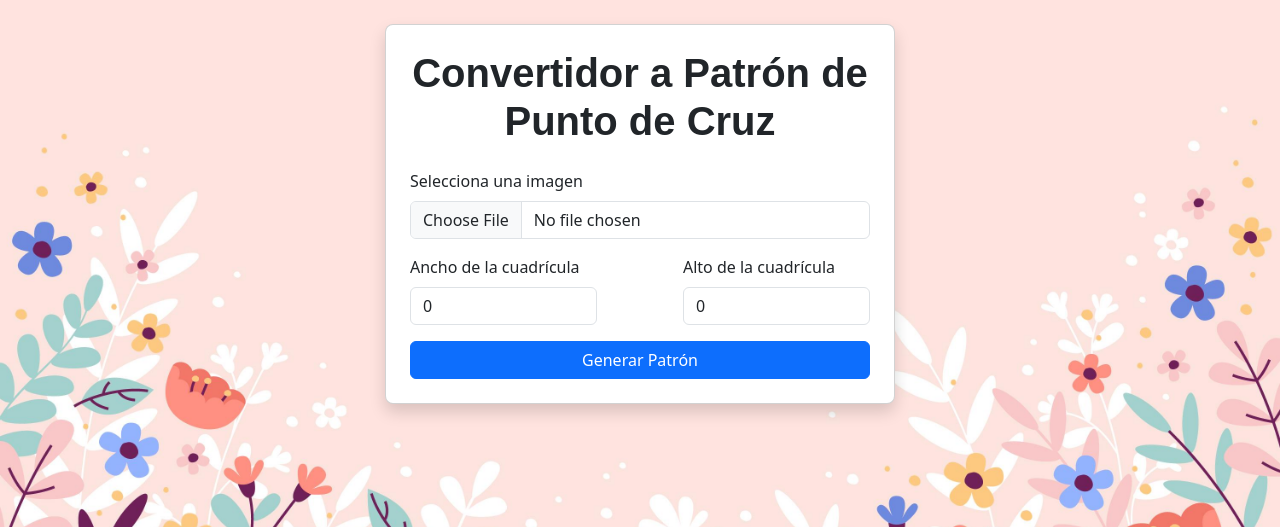
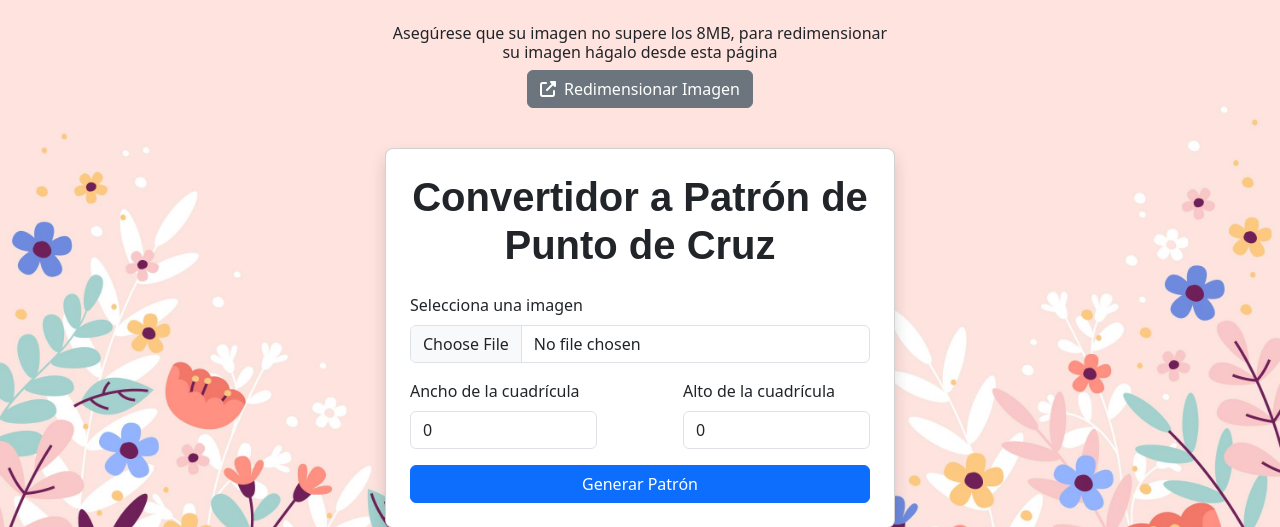
Before and after one commit to Diiegho97/Generador-punto-de-cruz, a PHP site: page / in a window 1280 px wide. Shown: the top 527 px of the page. Run offline with PHP 8.4, Linux system fonts and the light colour scheme; some web fonts are replaced.

```diff
--- a/app/controllers/PatronController.php
+++ b/app/controllers/PatronController.php
@@ -18,7 +18,7 @@ class PatronController {
 
         // Validar tamaño de archivo antes de moverlo
         if ($_FILES['imagen']['size'] > $maxFileSize) {
-            $this->mostrarErrorSweetAlert('La imagen es demasiado pesada para procesar (máx 8MB). Puedes reducirla en <a href="https://www.iloveimg.com/es/redimensionar-imagen" target="_blank">iloveimg.com/redimensionar-imagen</a>.');
+            $this->mostrarErrorSweetAlert('El tamaño maximo es de 8MB para este servidor. Redimencione su imagen');
             return;
         }
 
@@ -53,7 +53,7 @@ class PatronController {
         $ancho = isset($_POST['ancho']) ? (int)$_POST['ancho'] : 100;
         $alto = isset($_POST['alto']) ? (int)$_POST['alto'] : 100;
         if ($ancho > 2000 || $alto > 2000) {
-            $this->mostrarErrorSweetAlert('El ancho y alto no pueden ser mayores a 2000px por limitación del servidor.');
+            $this->mostrarErrorSweetAlert('El tamaño maximo es de 8MB para este servidor. Redimencione su imagen');
             return;
         }
 
@@ -61,7 +61,7 @@ class PatronController {
         $maxMemoria = 128 * 1024 * 1024; // 128MB (ajusta según tu servidor)
         $memoriaNecesaria = $ancho * $alto * 4; // 4 bytes por píxel (RGBA)
         if ($memoriaNecesaria > $maxMemoria * 0.7) { // deja margen de seguridad
-            $this->mostrarErrorSweetAlert('La imagen es demasiado grande para procesar en este servidor. Usa una resolución menor (ej: 1800x1800 o menos). Si necesitas reducir la resolución de tu imagen, puedes usar una herramienta online como <a href="https://www.iloveimg.com/es/redimensionar-imagen" target="_blank">iloveimg.com/redimensionar-imagen</a>.');
+            $this->mostrarErrorSweetAlert('El tamaño maximo es de 8MB para este servidor. Redimencione su imagen');
             return;
         }
 
@@ -70,7 +70,7 @@ class PatronController {
             $resultado = $patronModel->generarPatron($rutaDestino, $ancho, $alto);
         } catch (Throwable $e) {
             if (strpos($e->getMessage(), 'Allowed memory size') !== false) {
-                $this->mostrarErrorSweetAlert('La imagen tiene demasiada resolución o es muy grande para procesar. Por favor, usa una imagen más pequeña. EJ: 1800 x 1800 pixeles.');
+                $this->mostrarErrorSweetAlert('El tamaño maximo es de 8MB para este servidor. Redimencione su imagen');
                 return;
             } else {
                 $this->mostrarErrorSweetAlert('Ocurrió un error inesperado: ' . $e->getMessage());
--- a/app/views/formulario.php
+++ b/app/views/formulario.php
@@ -16,6 +16,13 @@
 <div class="container py-4 px-2 px-md-5">
     <div class="row justify-content-center">
         <div class="col-12 col-md-8 col-lg-6">
+            <div class="text-center">
+                <h6>Asegúrese que su imagen no supere los 8MB, para redimensionar su imagen hágalo desde esta página</h6>
+                <a href="https://www.iloveimg.com/es/redimensionar-imagen" target="_blank" class="btn btn-secondary mb-3">
+                    <i class="fa fa-external-link-alt me-2"></i>Redimensionar Imagen
+                </a>
+            </div>
+            <br>
             <div class="card shadow rounded-3">
                 <div class="card-body p-3 p-md-4">
                     <h1 class="card-title mb-4 text-center">Convertidor a Patrón de Punto de Cruz</h3>
```
